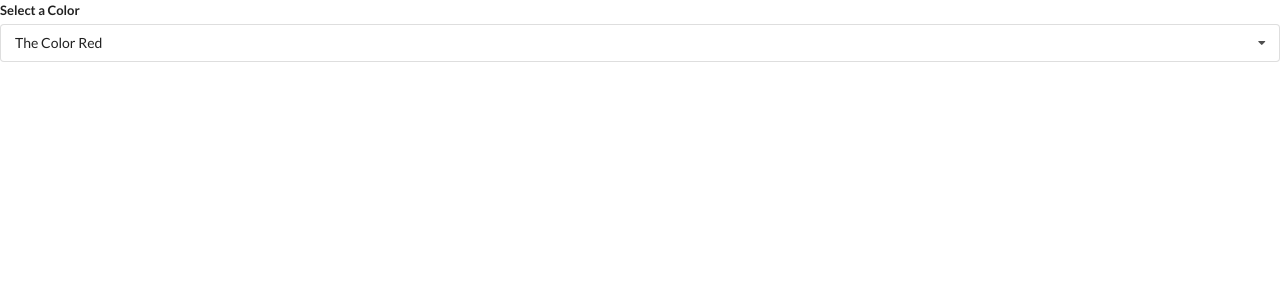
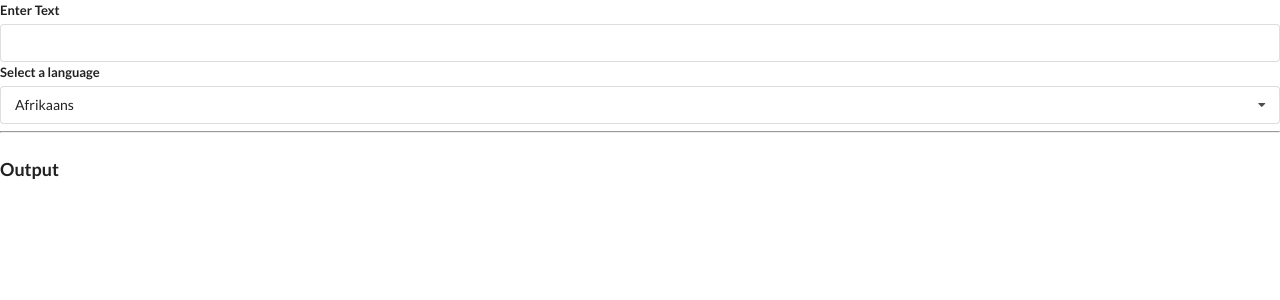
Before and after one commit to phongctnguyen/React-Hooks, a React (Create React App) app in the folder widgets/: page / in a window 1280 px wide. Shown: the top 300 px of the page. Built offline with nearby package versions, Linux system fonts and the light colour scheme; no server answers.

Commit message:
finish translate and convert component

```diff
--- a/widgets/src/App.js
+++ b/widgets/src/App.js
@@ -3,6 +3,7 @@ import React, { useState } from 'react';
 import Accordion from './component/Accordion';
 import Search from './component/Search';
 import Dropdown from './component/Dropdown';
+import Translate from './component/Translate';
 
 const items = [
 	{
@@ -39,10 +40,7 @@ export default () => {
 
 	return (
 		<div>
-			<Dropdown
-				selected={selected}
-				onSelectedChange={setSelected}
-				options={options} />
+			<Translate />
 		</div>
 	)
 };
--- /dev/null
+++ b/widgets/src/component/Convert.js
@@ -0,0 +1,42 @@
+import React, { useState, useEffect } from 'react';
+import axios from 'axios';
+
+const Convert = ({ language, text }) => {
+  const [translated, setTranslated] = useState('');
+  const [debouncedText, setDebouncedText] = useState(text);
+
+  useEffect(() => {
+    const timerId = setTimeout(() => {
+      setDebouncedText(text);
+    }, 1000)
+
+    return () => {
+      clearTimeout(timerId);
+    }
+  }, [text])
+
+  useEffect(() => {
+    const doTranslation = async () => {
+      const { data } = await axios.post('https://translation.googleapis.com/language/translate/v2', {}, {
+        params: {
+          q: debouncedText,
+          target: language.value,
+          key: 'AIzaSyCHUCmpR7cT_yDFHC98CZJy2LTms-IwDlM'
+        }
+      })
+
+      setTranslated(data.data.translations[0].translatedText);
+    }
+
+    doTranslation();
+
+  }, [language, debouncedText]);
+
+  return (
+    <div>
+      <h1 className="ui header">{translated}</h1>
+    </div>
+  );
+};
+
+export default Convert;
--- a/widgets/src/component/Dropdown.js
+++ b/widgets/src/component/Dropdown.js
@@ -1,6 +1,6 @@
 import React, { useState, useEffect, useRef } from 'react';
 
-export default ({ options, selected, onSelectedChange }) => {
+export default ({ label, options, selected, onSelectedChange }) => {
   const [open, setOpen] = useState(false);
   const ref = useRef();
 
@@ -39,7 +39,7 @@ export default ({ options, selected, onSelectedChange }) => {
   return (
     <div ref={ref} className="ui form">
       <div className="field">
-        <label className="label">Select a Color</label>
+        <label className="label">{label}</label>
         <div
           onClick={() => setOpen(!open)}
           className={`ui selection dropdown ${open ? 'visible active' : ''}`}>
--- /dev/null
+++ b/widgets/src/component/Translate.js
@@ -0,0 +1,50 @@
+import React, { useState } from 'react';
+import Dropdown from './Dropdown';
+import Convert from './Convert';
+
+const options = [
+  {
+    label: 'Afrikaans',
+    value: 'af',
+  },
+  {
+    label: 'Arabic',
+    value: 'ar',
+  },
+  {
+    label: 'Hindi',
+    value: 'hi',
+  },
+  {
+    label: 'Dutch',
+    value: 'nl',
+  },
+];
+
+const Translate = () => {
+  const [language, setLanguage] = useState(options[0]);
+  const [text, setText] = useState('');
+
+  return (
+    <div>
+      <div className="ui form">
+        <div className="field">
+          <label>Enter Text</label>
+          <input value={text} onChange={(e) => setText(e.target.value)} />
+        </div>
+      </div>
+      <Dropdown
+        label="Select a language"
+        selected={language}
+        onSelectedChange={setLanguage}
+        options={options}
+      />
+
+      <hr />
+      <h3 className="ui header">Output</h3>
+      <Convert text={text} language={language} />
+    </div>
+  )
+};
+
+export default Translate;
```
